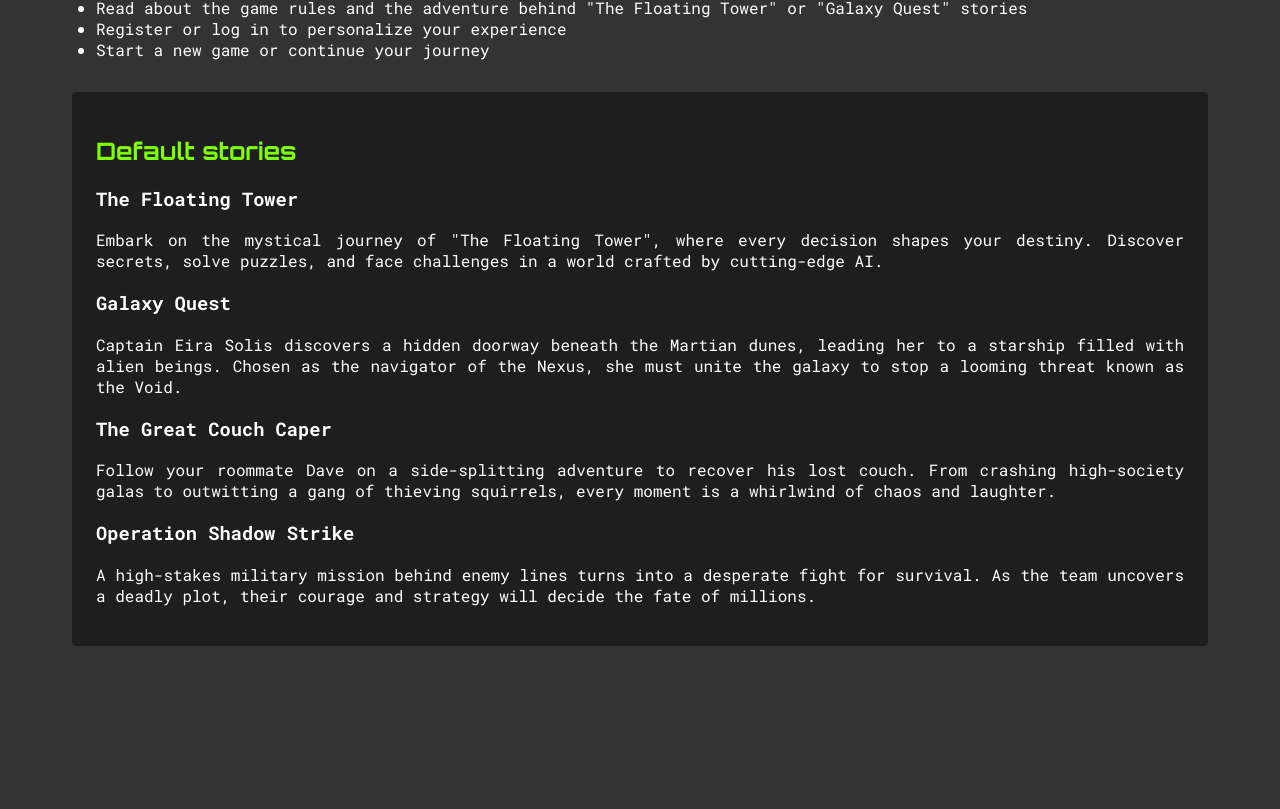
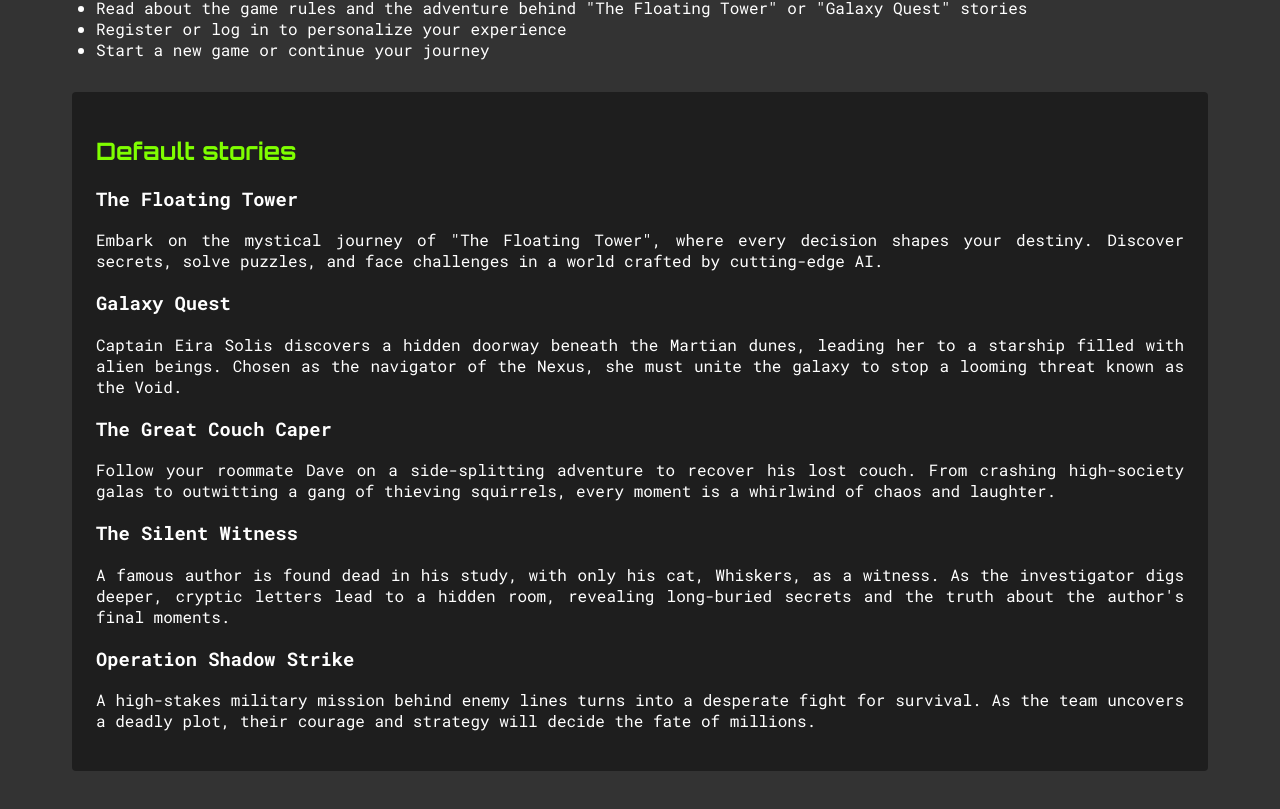
Before and after one commit to akosszajb/AIStories, a React (Vite) app in the folder client/: page / in a window 1280 px wide. Shown: the part 472-1281 px from the top of the page. Before the commit the page ends 1166 px from the top, so only its background shows below. Built offline with nearby package versions, Linux system fonts and the light colour scheme.

Commit message:
Updated MainPage and userRegistrationTests

```diff
--- a/client/src/Components/Pages/MainPage/MainPage.jsx
+++ b/client/src/Components/Pages/MainPage/MainPage.jsx
@@ -50,6 +50,13 @@ const MainPage = () => {
           lost couch. From crashing high-society galas to outwitting a gang of
           thieving squirrels, every moment is a whirlwind of chaos and laughter.
         </p>
+        <h3>The Silent Witness</h3>
+        <p>
+          A famous author is found dead in his study, with only his cat,
+          Whiskers, as a witness. As the investigator digs deeper, cryptic
+          letters lead to a hidden room, revealing long-buried secrets and the
+          truth about the author's final moments.
+        </p>
         <h3>Operation Shadow Strike</h3>
         <p>
           A high-stakes military mission behind enemy lines turns into a
```
Also changed, not shown: 1 other file (tests, documents, lock files or other folders).
